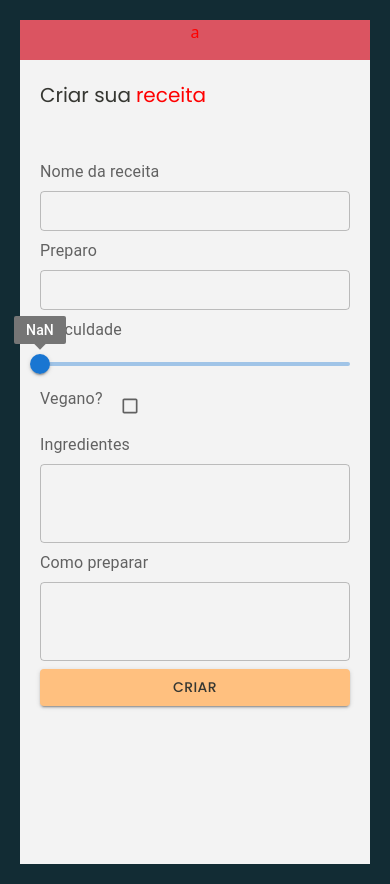
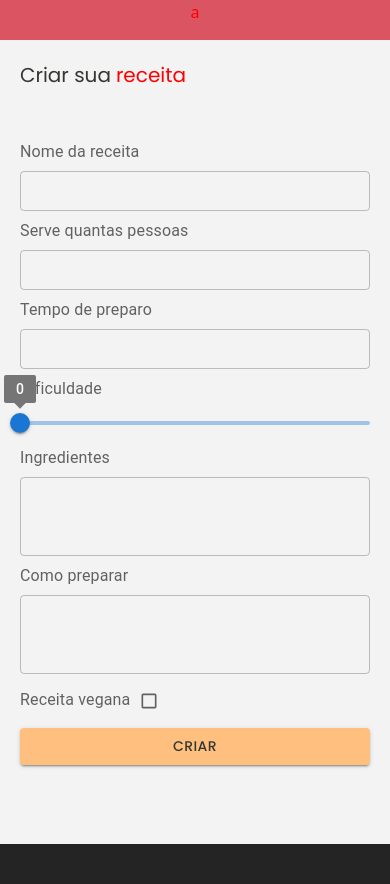
Before and after one commit to jpcastro14/gitapps, a React (Vite) app in the folder gitapps/: page /recipeform in a window 390 px wide. After the commit the page ends 844 px from the top, so only its background shows below. Built offline with nearby package versions, Linux system fonts and the light colour scheme.

Commit message:
Refactor: Correct mobile layout grid

```diff
--- a/gitapps/package.json
+++ b/gitapps/package.json
@@ -5,7 +5,7 @@
   "type": "module",
   "scripts": {
     "dev": "vite",
-    "host": "--host 192.168.0.16:5173",
+    "host": "vite --host --port 8888",
     "build": "tsc -b && vite build",
     "lint": "eslint .",
     "preview": "vite preview"
--- a/gitapps/src/App.css
+++ b/gitapps/src/App.css
@@ -6,4 +6,7 @@
   text-align: center;
   display: flex;
   background-color: var(--darker-blue);
+  @media (max-width: 1000px) {
+    padding: 0;
+  }
 }
--- a/gitapps/src/Components/RecipeComponent/RecipeForm/index.tsx
+++ b/gitapps/src/Components/RecipeComponent/RecipeForm/index.tsx
@@ -12,10 +12,11 @@ import { useState } from "react";
 
 interface IRecipe {
   name: string;
-  prepareTime: string;
-  dificulty: string;
+  prepareTime: number;
+  dificulty: number;
   isVegan: boolean;
   ingredients: string;
+  servings: number;
   prepareSteps: string;
 }
 
@@ -26,7 +27,9 @@ function RecipeForm() {
 
   const logRecipe = (d: IRecipe) => {
     setNewRecipe(d);
+
     console.log(newRecipe);
+    console.log("teste");
   };
 
   return (
@@ -36,8 +39,8 @@ function RecipeForm() {
         <TopFormNav>
           <p>Criar sua</p> <span> receita</span>
         </TopFormNav>
-        <Grid2 container spacing={1} columns={{ xs: 1, md: 4 }}>
-          <Grid2 size={2} container>
+        <Grid2 container spacing={1} columns={{ xs: 1, sm: 1, md: 4 }}>
+          <Grid2 size={{ xs: 1, sm: 1, md: 4 }} container>
             <FormLabel>Nome da receita</FormLabel>
             <TextField
               fullWidth
@@ -46,9 +49,21 @@ function RecipeForm() {
               {...register("name", { required: true })}
             />
           </Grid2>
+          {/* ------------------------------ */}
 
-          <Grid2 size={{ xs: 1, md: 0.5 }} container>
-            <FormLabel>Preparo</FormLabel>
+          <Grid2 size={{ xs: 1, sm: 1, md: 2 }} container>
+            <FormLabel>Serve quantas pessoas</FormLabel>
+            <TextField
+              fullWidth
+              size="small"
+              type="number"
+              {...register("servings", { required: false })}
+            />
+          </Grid2>
+          {/* ------------------------------ */}
+
+          <Grid2 size={{ xs: 1, sm: 1, md: 1 }} container>
+            <FormLabel>Tempo de preparo</FormLabel>
             <TextField
               type="text"
               fullWidth
@@ -61,21 +76,11 @@ function RecipeForm() {
           <Grid2 size={{ xs: 1, md: 1 }} container>
             <FormLabel>Dificuldade</FormLabel>
             <Slider
-              defaultValue={0}
-              min={[0, 2]}
+              min={0}
               max={5}
               step={1}
-              value={50}
               valueLabelDisplay="on"
               {...register("dificulty")}
-            />
-          </Grid2>
-
-          <Grid2 size={1} container>
-            <FormLabel>Vegano?</FormLabel>
-            <Checkbox
-              size="small"
-              {...(register("isVegan"), { required: false })}
             />
           </Grid2>
 
@@ -104,6 +109,13 @@ function RecipeForm() {
               {...register("prepareSteps")}
             />
           </Grid2>
+          <Grid2 size={{ sm: 1, md: 4, lg: 4 }} alignSelf={"center"}>
+            <FormLabel>Receita vegana</FormLabel>
+            <Checkbox
+              size="small"
+              {...register("isVegan", { required: false })}
+            />
+          </Grid2>
 
           <Grid2 size={4} container>
             <Button
```
